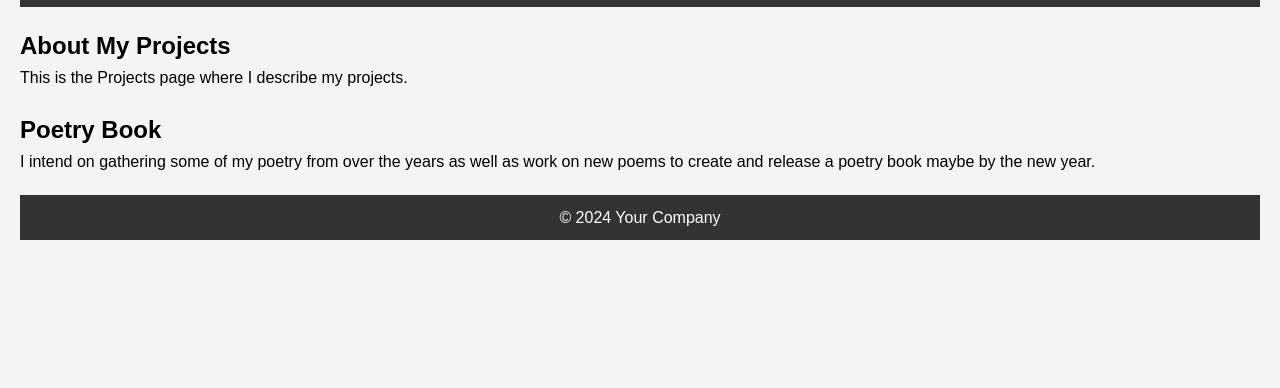
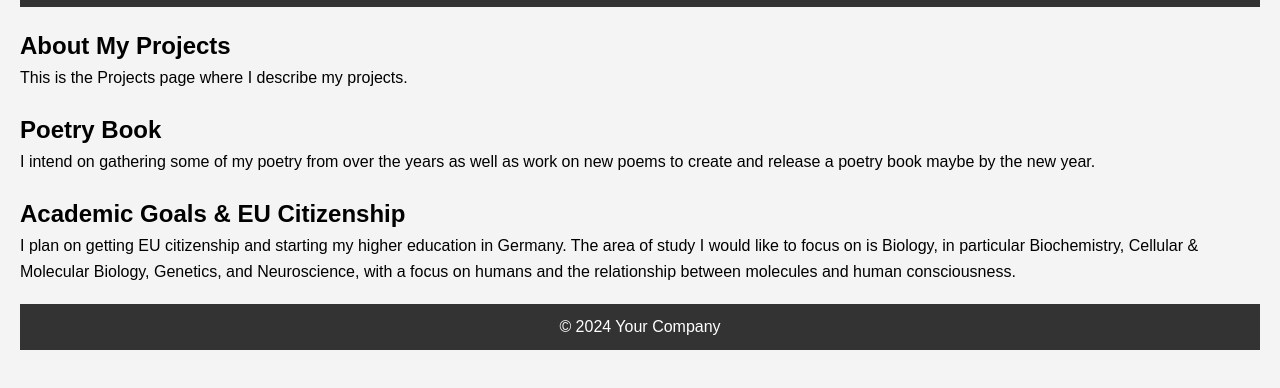
Before and after one commit to CicadaSovnd/chatgpt-experiment-1, a plain HTML site: page projects.html in a window 1280 px wide. Shown: the part 130-518 px from the top of the page. Drawn offline with Linux system fonts and the light colour scheme.

Commit message:
Update projects.html

```diff
--- a/projects.html
+++ b/projects.html
@@ -34,6 +34,10 @@
         <h2>Poetry Book</h2>
         <p>I intend on gathering some of my poetry from over the years as well as work on new poems to create and release a poetry book maybe by the new year.</p>
     </section>
+    <section>
+        <h2>Academic Goals & EU Citizenship</h2>
+        <p>I plan on getting EU citizenship and starting my higher education in Germany. The area of study I would like to focus on is Biology, in particular Biochemistry, Cellular & Molecular Biology, Genetics, and Neuroscience, with a focus on humans and the relationship between molecules and human consciousness.</p>
+    </section>
 
     <footer>
         <p>&copy; 2024 Your Company</p>
```
